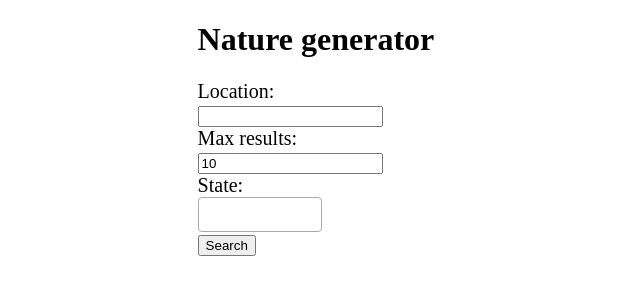
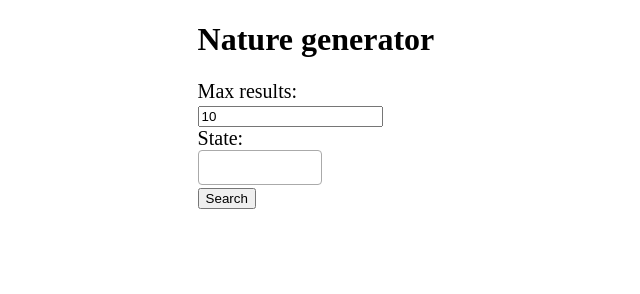
Before and after one commit to maksimsavi/tf_nps_api_live, a plain HTML site: page index.html in a window 1280 px wide. Shown: the whole page, without its empty margins (0-640 px from the left). Drawn offline with nearby package versions, Linux system fonts and the light colour scheme.

```diff
--- a/index.html
+++ b/index.html
@@ -11,8 +11,8 @@
         <h1>Nature generator</h1>
         <section>
             <form id="locationInput">
-                <label for="location">Location:</label><br>
-                <input type="text" name="location" id="location"><br>
+                <!--<label for="location">Location:</label><br>
+                <input type="text" name="location" id="location"><br>-->
                 <label for="maxlimit">Max results:</label><br>
                 <input type="number" name="maxlimit" id="maxlimit" value="10"><br>
                 <label for="state">State:</label><br>
--- a/script.js
+++ b/script.js
@@ -1,3 +1,5 @@
+
+
 const APIkey = '';
 const fetchOptions = { 'X-Api-Key': 'sVI3vB7wsPwAYW0WWSbEeut3oOfV8E2PX6Fr7EMt'};
 //catches response and passes to fetch
@@ -48,6 +50,7 @@ function processData(json) {
         postData(dataArray);
     }
 function postData(dataArray){
+    $( "#results>ul" ).empty();
     dataArray.forEach(element =>
         $( "#results>ul" ).append(element)
         );
```
